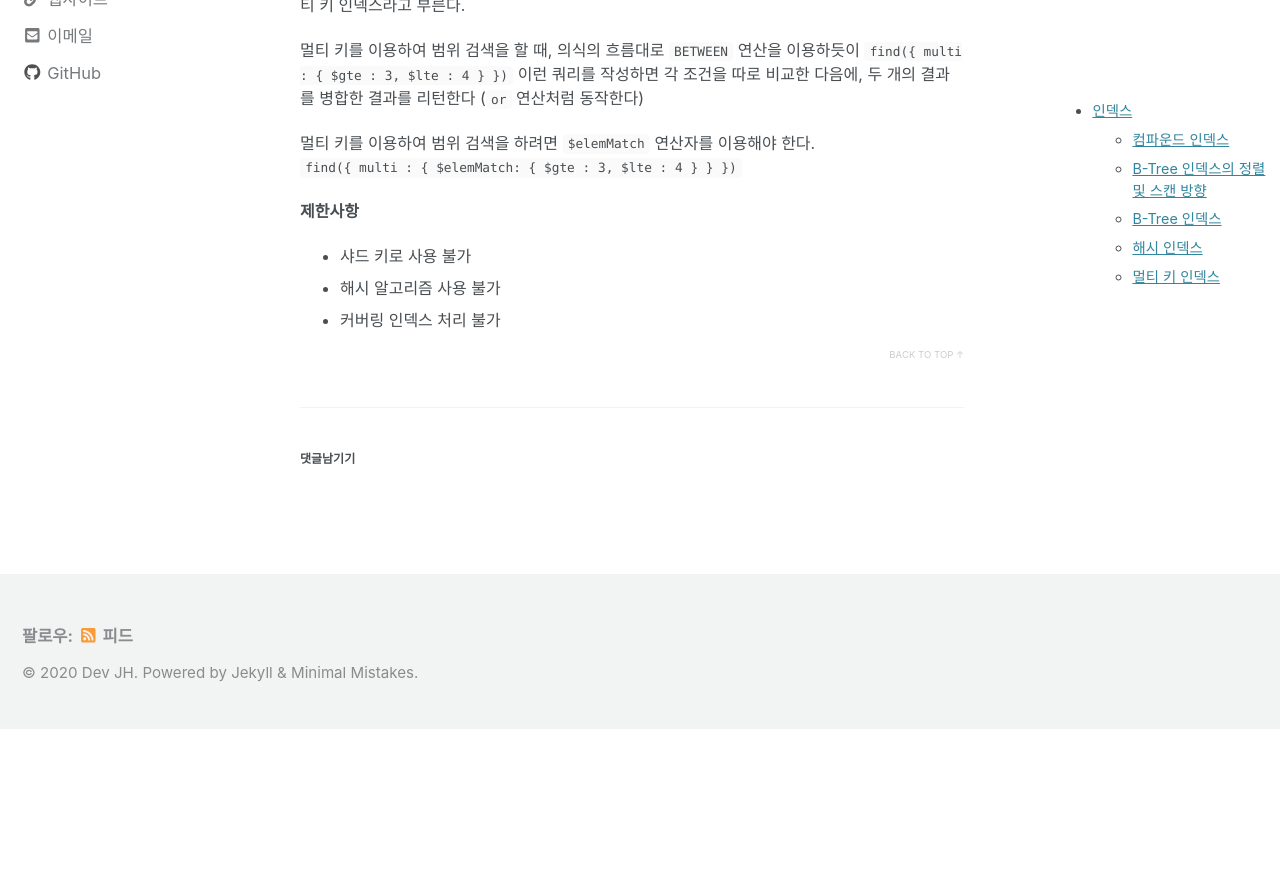
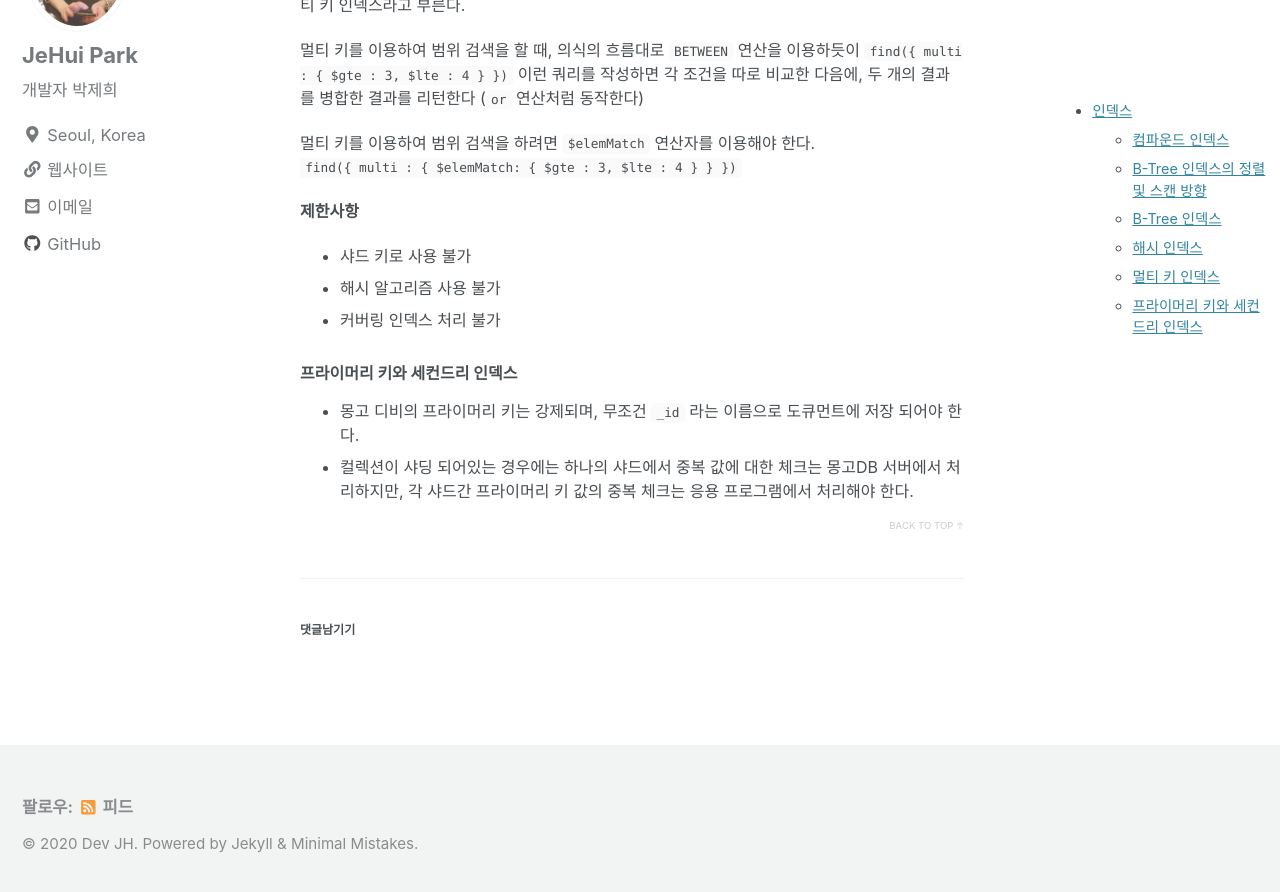
Before and after one commit to JeHuiPark/JeHuiPark.github.io, a Jekyll site: the page built from _posts/2020-08-16-mongo-study.md, in a window 1280 px wide and 900 px high, scrolled down 2889 px. Shown: the top 892 px of the window. Built offline with Jekyll 4.4.1, drawn with Linux system fonts in a browser that asks for light colours; nearby versions of some CDN libraries; comment, search, counter and statistics services are not loaded; before the commit the page ends 3618 px from its top, so only the background shows below that.

Commit message:
Update 2020-08-16-mongo-study.md

```diff
--- a/_posts/2020-08-16-mongo-study.md
+++ b/_posts/2020-08-16-mongo-study.md
@@ -107,3 +107,7 @@
 - 샤드 키로 사용 불가
 - 해시 알고리즘 사용 불가
 - 커버링 인덱스 처리 불가
+
+### 프라이머리 키와 세컨드리 인덱스
+- 몽고 디비의 프라이머리 키는 강제되며, 무조건 `_id` 라는 이름으로 도큐먼트에 저장 되어야 한다.
+- 컬렉션이 샤딩 되어있는 경우에는 하나의 샤드에서 중복 값에 대한 체크는 몽고DB 서버에서 처리하지만, 각 샤드간 프라이머리 키 값의 중복 체크는 응용 프로그램에서 처리해야 한다.
```
